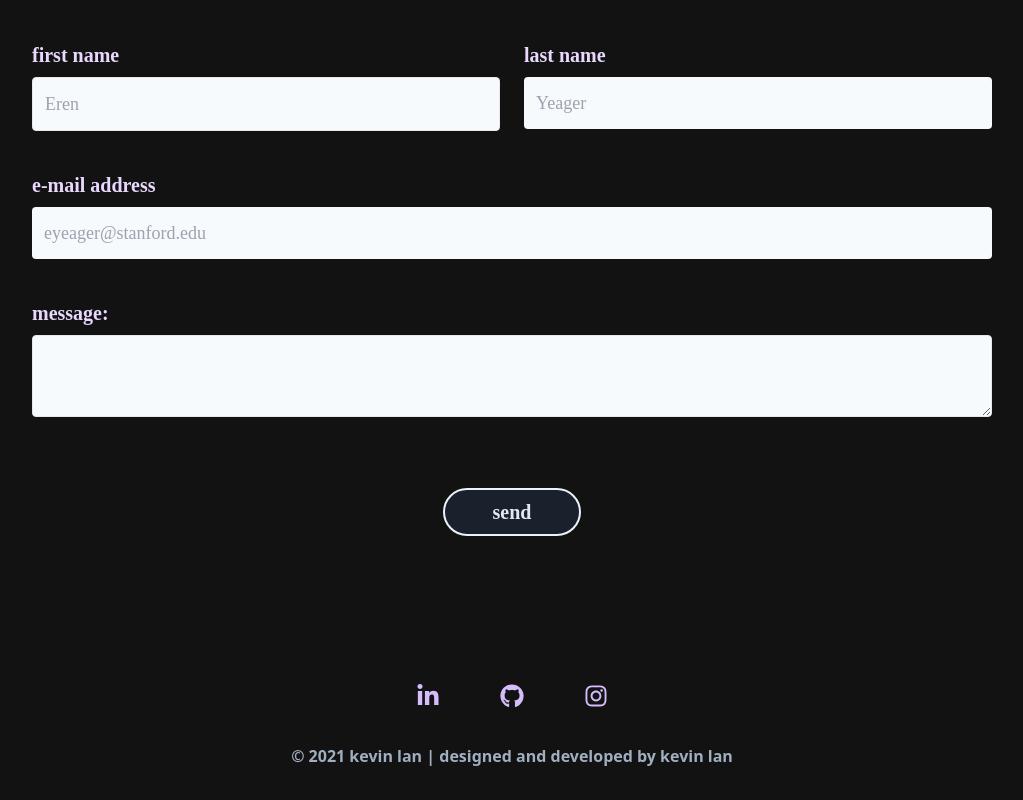
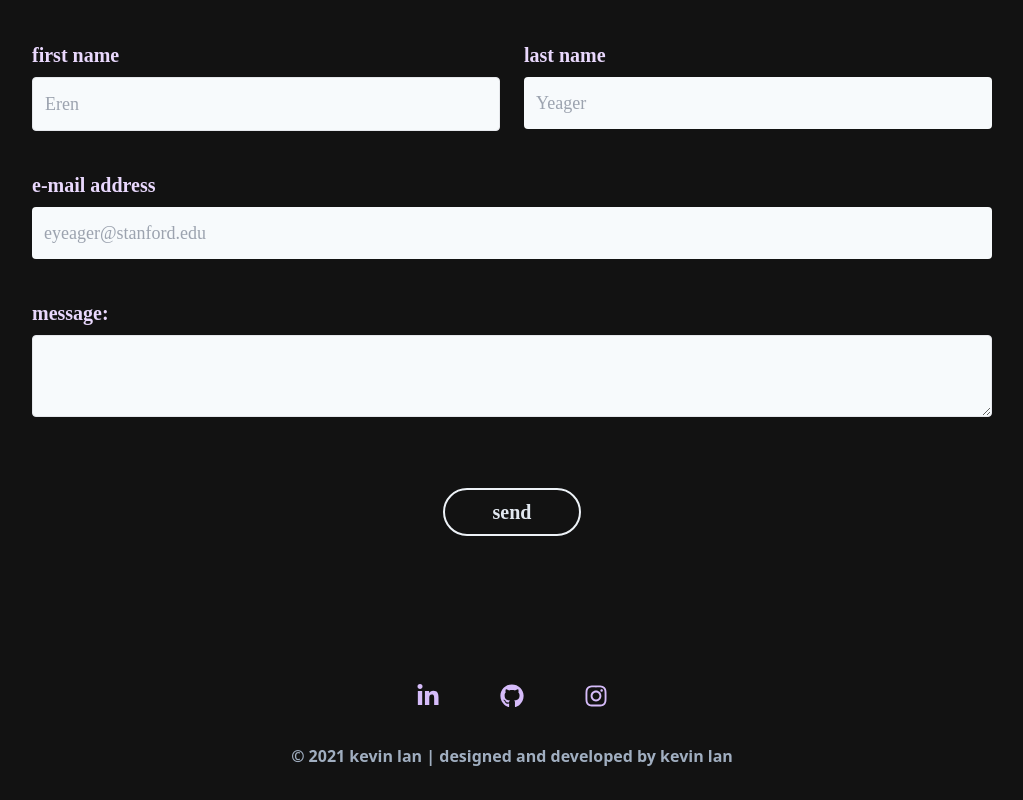
Before and after one commit to kevinjl321/portfolio, a React (Create React App) app: page / in a window 1280 px wide. Shown: the part 2599-3399 px from the top of the page, without its empty margins (128-1151 px from the left). Built offline with nearby package versions, Linux system fonts and the light colour scheme.

Commit message:
rev button color

```diff
--- a/src/components/Contact.tsx
+++ b/src/components/Contact.tsx
@@ -72,7 +72,7 @@ export class Contact extends Component {
                     <div className="flex justify-center">
                         <button
                             type="submit"
-                            className="special px-12 py-2 bg-gray-900 mt-6 text-gray-300 font-bold text-center border-2 border-gray-200 transition duration-500 ease-in-out hover:bg-purple-300 hover:text-gray-900 hover:border-gray-900 text-xl lowercase rounded-full cursor-pointer font-header md:text-1xl"
+                            className="special px-12 py-2 bg mt-6 text-gray-300 font-bold text-center border-2 border-gray-200 transition duration-500 ease-in-out hover:bg-purple-300 hover:text-gray-900 hover:border-gray-900 text-xl lowercase rounded-full cursor-pointer font-header md:text-1xl"
                             aria-label="Send an email"
                         >
                             send
```
